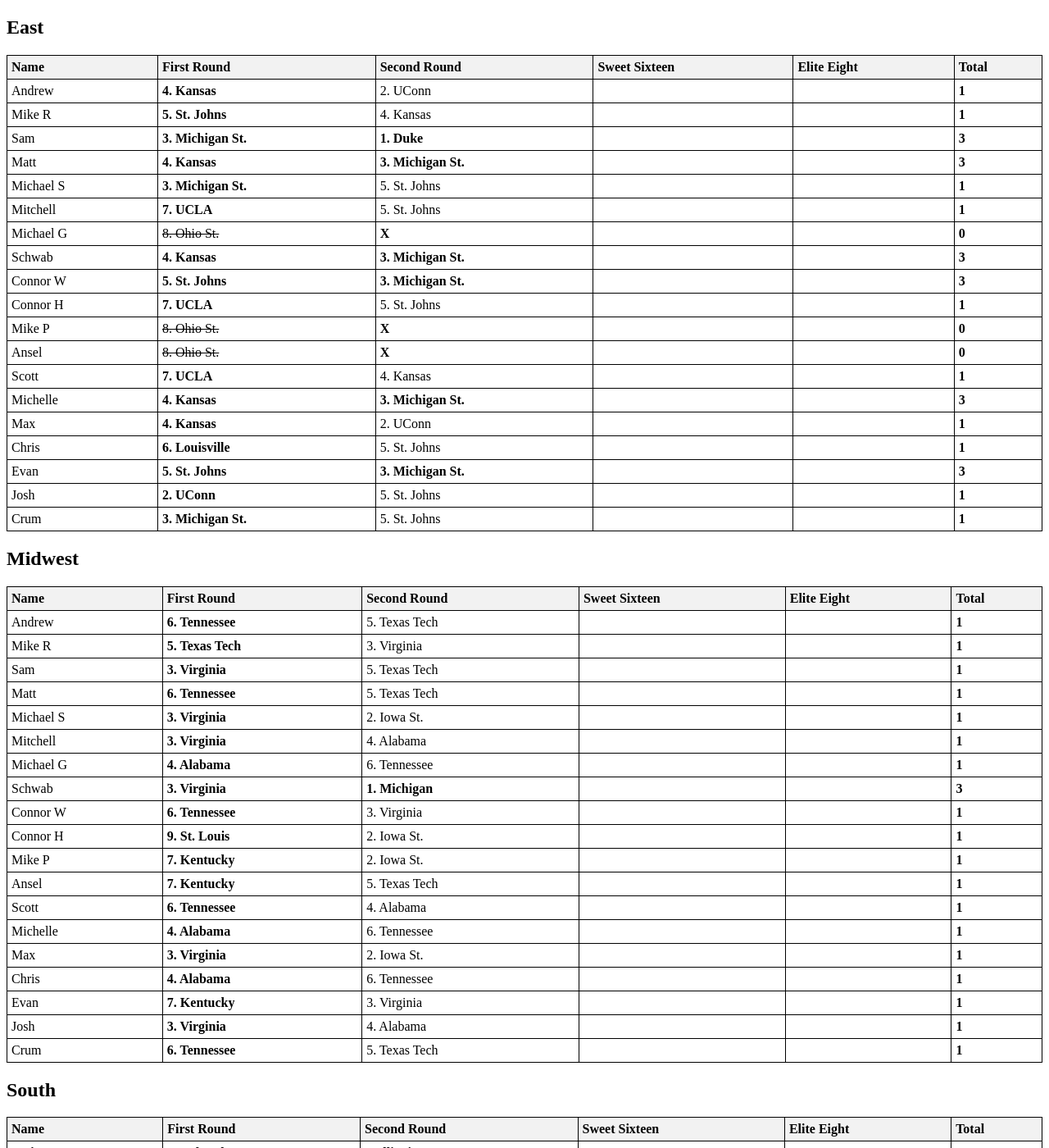
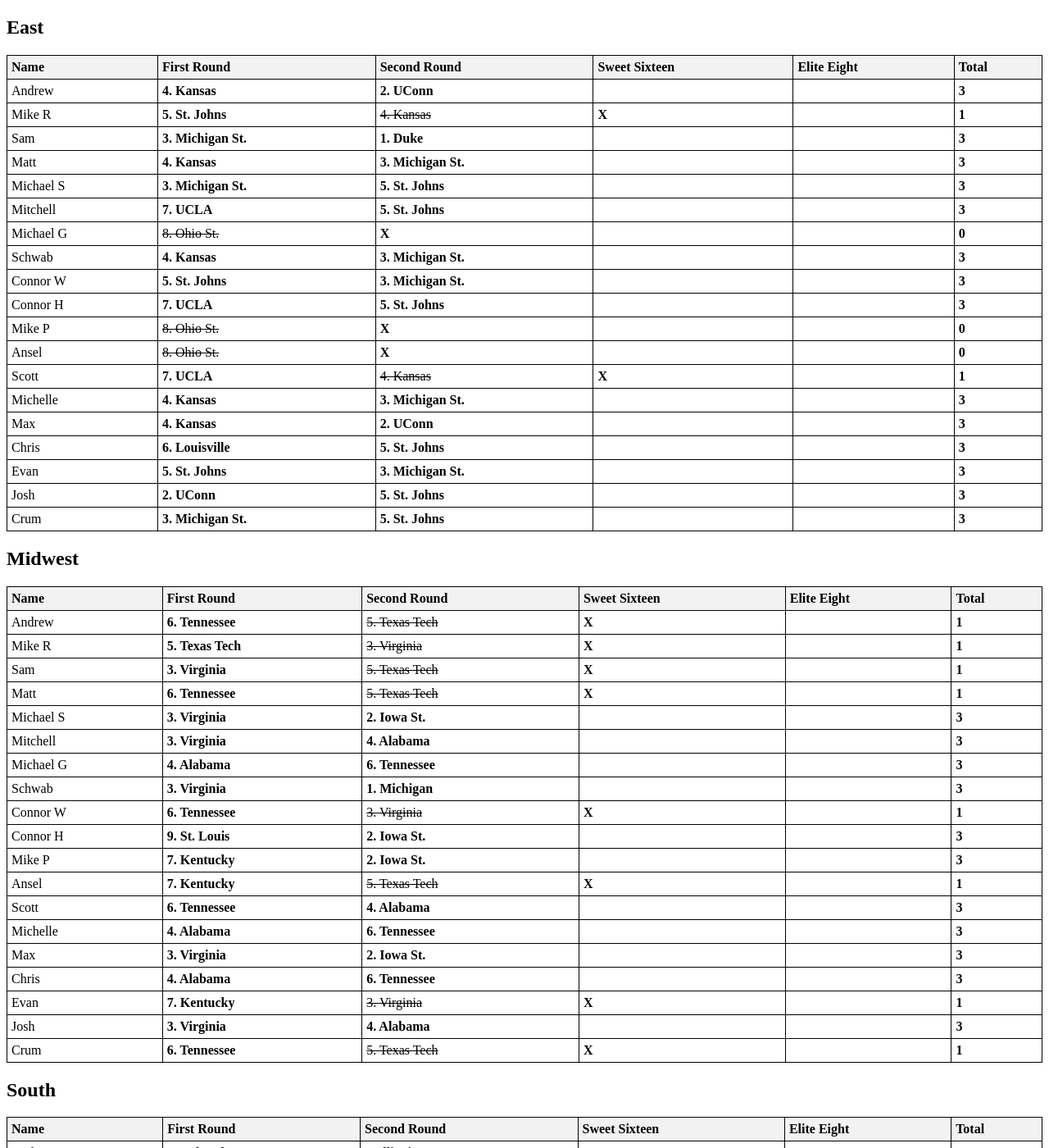
Before and after one commit to aredston19/aredston19.Github.io, a Jekyll site: the page MM_26.html, which Jekyll copies as it is, in a window 1280 px wide and 1400 px high. Shown: the whole window at 82% size. Built offline with Jekyll 4.4.1, drawn with Linux system fonts in a browser that asks for light colours; some of the changed text lies outside the part shown.

Commit message:
Add files via upload

```diff
--- a/MM_26.html
+++ b/MM_26.html
@@ -34,16 +34,16 @@
         <tr>
             <td>Andrew </td>
             <td><b>4. Kansas</b></td>
-            <td>2. UConn</td>
+            <td><b>2. UConn</b></td>
 		<td></td>
 		<td></td>
-		<td><b>1</b></td>
+		<td><b>3</b></td>
         </tr>
         <tr>
             <td>Mike R</td>
             <td><b>5. St. Johns</b></td>
-            <td>4. Kansas</td>
-		<td></td>
+            <td><s>4. Kansas</s></td>
+		<td><b>X</b></td>
 		<td></td>
 		<td><b>1</b></td>
 
@@ -69,18 +69,18 @@
 <tr>
             <td>Michael S</td>
             <td><b>3. Michigan St.</b></td>
-            <td>5. St. Johns</td>
+            <td><b>5. St. Johns</b></td>
 		<td></td>
 		<td></td>
-		<td><b>1</b></td>
+		<td><b>3</b></td>
         </tr>
 <tr>
             <td>Mitchell</td>
             <td><b>7. UCLA</b></td>
-            <td>5. St. Johns</td>
+            <td><b>5. St. Johns</b></td>
 		<td></td>
 		<td></td>
-		<td><b>1</b></td>
+		<td><b>3</b></td>
         </tr>
 <tr>
             <td>Michael G</td>
@@ -109,10 +109,10 @@
 <tr>
             <td>Connor H</td>
             <td><b>7. UCLA</b></td>
-            <td>5. St. Johns</td>
+            <td><b>5. St. Johns</b></td>
 		<td></td>
 		<td></td>
-		<td><b>1</b></td>
+		<td><b>3</b></td>
         </tr>
 <tr>
             <td>Mike P</td>
@@ -133,8 +133,8 @@
 <tr>
             <td>Scott</td>
             <td><b>7. UCLA</b></td>
-            <td>4. Kansas</td>
-		<td></td>
+            <td><s>4. Kansas</s></td>
+		<td><b>X</b></td>
 		<td></td>
 		<td><b>1</b></td>
         </tr>
@@ -149,18 +149,18 @@
 <tr>
             <td>Max</td>
             <td><b>4. Kansas</b></td>
-            <td>2. UConn</td>
+            <td><b>2. UConn</b></td>
 		<td></td>
 		<td></td>
-		<td><b>1</b></td>
+		<td><b>3</b></td>
         </tr>
 <tr>
             <td>Chris</td>
             <td><b>6. Louisville</b></td>
-            <td>5. St. Johns</td>
+            <td><b>5. St. Johns</b></td>
 		<td></td>
 		<td></td>
-		<td><b>1</b></td>
+		<td><b>3</b></td>
         </tr>
 <tr>
             <td>Evan</td>
@@ -173,18 +173,18 @@
 <tr>
             <td>Josh</td>
             <td><b>2. UConn</b></td>
-            <td>5. St. Johns</td>
+            <td><b>5. St. Johns</b></td>
 		<td></td>
 		<td></td>
-		<td><b>1</b></td>
+		<td><b>3</b></td>
         </tr>
 <tr>
             <td>Crum</td>
             <td><b>3. Michigan St.</b></td>
-            <td>5. St. Johns</td>
+            <td><b>5. St. Johns</b></td>
 		<td></td>
 		<td></td>
-		<td><b>1</b></td>
+		<td><b>3</b></td>
 
         </tr>
     </table>
@@ -202,16 +202,16 @@
         <tr>
             <td>Andrew </td>
             <td><b>6. Tennessee</b></td>
-            <td>5. Texas Tech</td>
-		<td></td>
+            <td><s>5. Texas Tech</s></td>
+		<td><b>X</b></td>
 		<td></td>
 		<td><b>1</b></td>
         </tr>
         <tr>
             <td>Mike R</td>
             <td><b>5. Texas Tech</b></td>
-            <td>3. Virginia</td>
-		<td></td>
+            <td><s>3. Virginia</s></td>
+		<td><b>X</b></td>
 		<td></td>
 		<td><b>1</b></td>
 
@@ -219,8 +219,8 @@
 	<tr>
             <td>Sam</td>
             <td><b>3. Virginia</b></td>
-            <td>5. Texas Tech</td>
-		<td></td>
+            <td><s>5. Texas Tech</s></td>
+		<td><b>X</b></td>
 		<td></td>
 		<td><b>1</b></td>
 
@@ -228,8 +228,8 @@
 <tr>
             <td>Matt</td>
             <td><b>6. Tennessee</b></td>
-            <td>5. Texas Tech</td>
-		<td></td>
+            <td><s>5. Texas Tech</s></td>
+		<td><b>X</b></td>
 		<td></td>
 		<td><b>1</b></td>
 
@@ -237,26 +237,26 @@
 <tr>
             <td>Michael S</td>
             <td><b>3. Virginia</b></td>
-            <td>2. Iowa St.</td>
+            <td><b>2. Iowa St.</b></td>
 		<td></td>
 		<td></td>
-		<td><b>1</b></td>
+		<td><b>3</b></td>
         </tr>
 <tr>
             <td>Mitchell</td>
             <td><b>3. Virginia</b></td>
-            <td>4. Alabama</td>
+            <td><b>4. Alabama</b></td>
 		<td></td>
 		<td></td>
-		<td><b>1</b></td>
+		<td><b>3</b></td>
         </tr>
 <tr>
             <td>Michael G</td>
             <td><b>4. Alabama</b></td>
-            <td>6. Tennessee</td>
+            <td><b>6. Tennessee</b></td>
 		<td></td>
 		<td></td>
-		<td><b>1</b></td>
+		<td><b>3</b></td>
         </tr>
 <tr>
             <td>Schwab</td>
@@ -269,88 +269,88 @@
 <tr>
             <td>Connor W</td>
             <td><b>6. Tennessee</b></td>
-            <td>3. Virginia</td>
-		<td></td>
+            <td><s>3. Virginia</s></td>
+		<td><b>X</b></td>
 		<td></td>
 		<td><b>1</b></td>
         </tr>
 <tr>
             <td>Connor H</td>
             <td><b>9. St. Louis</b></td>
-            <td>2. Iowa St.</td>
+            <td><b>2. Iowa St.</b></td>
 		<td></td>
 		<td></td>
-		<td><b>1</b></td>
+		<td><b>3</b></td>
         </tr>
 <tr>
             <td>Mike P</td>
             <td><b>7. Kentucky</b></td>
-            <td>2. Iowa St.</td>
+            <td><b>2. Iowa St.</b></td>
 		<td></td>
 		<td></td>
-		<td><b>1</b></td>
+		<td><b>3</b></td>
         </tr>
 <tr>
             <td>Ansel</td>
             <td><b>7. Kentucky</b></td>
-            <td>5. Texas Tech</td>
-		<td></td>
+            <td><s>5. Texas Tech</s></td>
+		<td><b>X</b></td>
 		<td></td>
 		<td><b>1</b></td>
         </tr>
 <tr>
             <td>Scott</td>
             <td><b>6. Tennessee</b></td>
-            <td>4. Alabama</td>
+            <td><b>4. Alabama</b></td>
 		<td></td>
 		<td></td>
-		<td><b>1</b></td>
+		<td><b>3</b></td>
         </tr>
 <tr>
             <td>Michelle</td>
             <td><b>4. Alabama</b></td>
-            <td>6. Tennessee</td>
+            <td><b>6. Tennessee</b></td>
 		<td></td>
 		<td></td>
-		<td><b>1</b></td>
+		<td><b>3</b></td>
         </tr>
 <tr>
             <td>Max</td>
             <td><b>3. Virginia</b></td>
-            <td>2. Iowa St.</td>
+            <td><b>2. Iowa St.</b></td>
 		<td></td>
 		<td></td>
-		<td><b>1</b></td>
+		<td><b>3</b></td>
         </tr>
 <tr>
             <td>Chris</td>
             <td><b>4. Alabama</b></td>
-            <td>6. Tennessee</td>
+            <td><b>6. Tennessee</b></td>
 		<td></td>
 		<td></td>
-		<td><b>1</b></td>
+		<td><b>3</b></td>
         </tr>
 <tr>
             <td>Evan</td>
             <td><b>7. Kentucky</b></td>
-            <td>3. Virginia</td>
-		<td></td>
+            <td><s>3. Virginia</s></td>
+		<td><b>X</b></td>
 		<td></td>
 		<td><b>1</b></td>
         </tr>
 <tr>
             <td>Josh</td>
             <td><b>3. Virginia</b></td>
-            <td>4. Alabama</td>
+            <td><b>4. Alabama</b></td>
 		<td></td>
 		<td></td>
-		<td><b>1</b></td>
+		<td><b>3</b></td>
         </tr>
 <tr>
             <td>Crum</td>
             <td><b>6. Tennessee</b></td>
-            <td>5. Texas Tech</td>
-		<td></td>
+            <td><s>5. Texas Tech</s></td>
+		<td><b>X</b></td>
 		<td></td>
 		<td><b>1</b></td>
 
@@ -706,15 +706,15 @@
         <tr>
             <td>Andrew </td>
             <td><b>3</b></td>
-            <td></td>
+            <td><b>4</b></td>
 		<td></td>
 		<td></td>
-		<td><b>3</b></td>
+		<td><b>7</b></td>
         </tr>
         <tr>
             <td>Mike R</td>
             <td><b>2</b></td>
-            <td></td>
+            <td><b>0</b></td>
 		<td></td>
 		<td></td>
 		<td><b>2</b></td>
@@ -723,140 +723,140 @@
 	<tr>
             <td>Sam</td>
             <td><b>4</b></td>
-            <td></td>
+            <td><b>4</b></td>
 		<td></td>
 		<td></td>
-		<td><b>4</b></td>
+		<td><b>8</b></td>
 
         </tr>
 <tr>
             <td>Matt</td>
             <td><b>4</b></td>
-            <td></td>
+            <td><b>4</b></td>
 		<td></td>
 		<td></td>
-		<td><b>4</b></td>
+		<td><b>8</b></td>
 
         </tr>
 <tr>
             <td>Michael S</td>
             <td><b>4</b></td>
-            <td></td>
+            <td><b>6</b></td>
+		<td></td>
+		<td></td>
+		<td><b>10</b></td>
+        </tr>
+<tr>
+            <td>Mitchell</td>
+            <td><b>4</b></td>
+            <td><b>8</b></td>
+		<td></td>
+		<td></td>
+		<td><b>12</b></td>
+        </tr>
+<tr>
+            <td>Michael G</td>
+            <td><b>2</b></td>
+            <td><b>2</b></td>
 		<td></td>
 		<td></td>
 		<td><b>4</b></td>
         </tr>
 <tr>
-            <td>Mitchell</td>
+            <td>Schwab</td>
+            <td><b>3</b></td>
             <td><b>4</b></td>
-            <td></td>
+		<td></td>
+		<td></td>
+		<td><b>7</b></td>
+        </tr>
+<tr>
+            <td>Connor W</td>
+            <td><b>3</b></td>
+            <td><b>4</b></td>
+		<td></td>
+		<td></td>
+		<td><b>7</b></td>
+        </tr>
+<tr>
+            <td>Connor H</td>
+            <td><b>3</b></td>
+            <td><b>6</b></td>
+		<td></td>
+		<td></td>
+		<td><b>9</b></td>
+        </tr>
+<tr>
+            <td>Mike P</td>
+            <td><b>2</b></td>
+            <td><b>4</b></td>
+		<td></td>
+		<td></td>
+		<td><b>6</b></td>
+        </tr>
+<tr>
+            <td>Ansel</td>
+            <td><b>2</b></td>
+            <td><b>2</b></td>
 		<td></td>
 		<td></td>
 		<td><b>4</b></td>
         </tr>
 <tr>
-            <td>Michael G</td>
-            <td><b>2</b></td>
-            <td></td>
+            <td>Scott</td>
+            <td><b>3</b></td>
+            <td><b>4</b></td>
 		<td></td>
 		<td></td>
-		<td><b>2</b></td>
-        </tr>
-<tr>
-            <td>Schwab</td>
-            <td><b>3</b></td>
-            <td></td>
-		<td></td>
-		<td></td>
-		<td><b>3</b></td>
-        </tr>
-<tr>
-            <td>Connor W</td>
-            <td><b>3</b></td>
-            <td></td>
-		<td></td>
-		<td></td>
-		<td><b>3</b></td>
-        </tr>
-<tr>
-            <td>Connor H</td>
-            <td><b>3</b></td>
-            <td></td>
-		<td></td>
-		<td></td>
-		<td><b>3</b></td>
-        </tr>
-<tr>
-            <td>Mike P</td>
-            <td><b>2</b></td>
-            <td></td>
-		<td></td>
-		<td></td>
-		<td><b>2</b></td>
-        </tr>
-<tr>
-            <td>Ansel</td>
-            <td><b>2</b></td>
-            <td></td>
-		<td></td>
-		<td></td>
-		<td><b>2</b></td>
-        </tr>
-<tr>
-            <td>Scott</td>
-            <td><b>3</b></td>
-            <td></td>
-		<td></td>
-		<td></td>
-		<td><b>3</b></td>
+		<td><b>7</b></td>
         </tr>
 <tr>
             <td>Michelle</td>
             <td><b>4</b></td>
-            <td></td>
+            <td><b>8</b></td>
 		<td></td>
 		<td></td>
-		<td><b>4</b></td>
+		<td><b>12</b></td>
         </tr>
 <tr>
             <td>Max</td>
             <td><b>4</b></td>
-            <td></td>
+            <td><b>8</b></td>
 		<td></td>
 		<td></td>
-		<td><b>4</b></td>
+		<td><b>12</b></td>
         </tr>
 <tr>
             <td>Chris</td>
             <td><b>3</b></td>
-            <td></td>
+            <td><b>6</b></td>
 		<td></td>
 		<td></td>
-		<td><b>3</b></td>
+		<td><b>9</b></td>
         </tr>
 <tr>
             <td>Evan</td>
             <td><b>4</b></td>
-            <td></td>
+            <td><b>6</b></td>
 		<td></td>
 		<td></td>
-		<td><b>4</b></td>
+		<td><b>10</b></td>
         </tr>
 <tr>
             <td>Josh</td>
             <td><b>4</b></td>
-            <td></td>
+            <td><b>6</b></td>
 		<td></td>
 		<td></td>
-		<td><b>4</b></td>
+		<td><b>10</b></td>
         </tr>
 <tr>
             <td>Crum</td>
             <td><b>3</b></td>
-            <td></td>
+            <td><b>4</b></td>
 		<td></td>
 		<td></td>
-		<td><b>3</b></td>
+		<td><b>7</b></td>
         </tr>
     </table>
 
```
